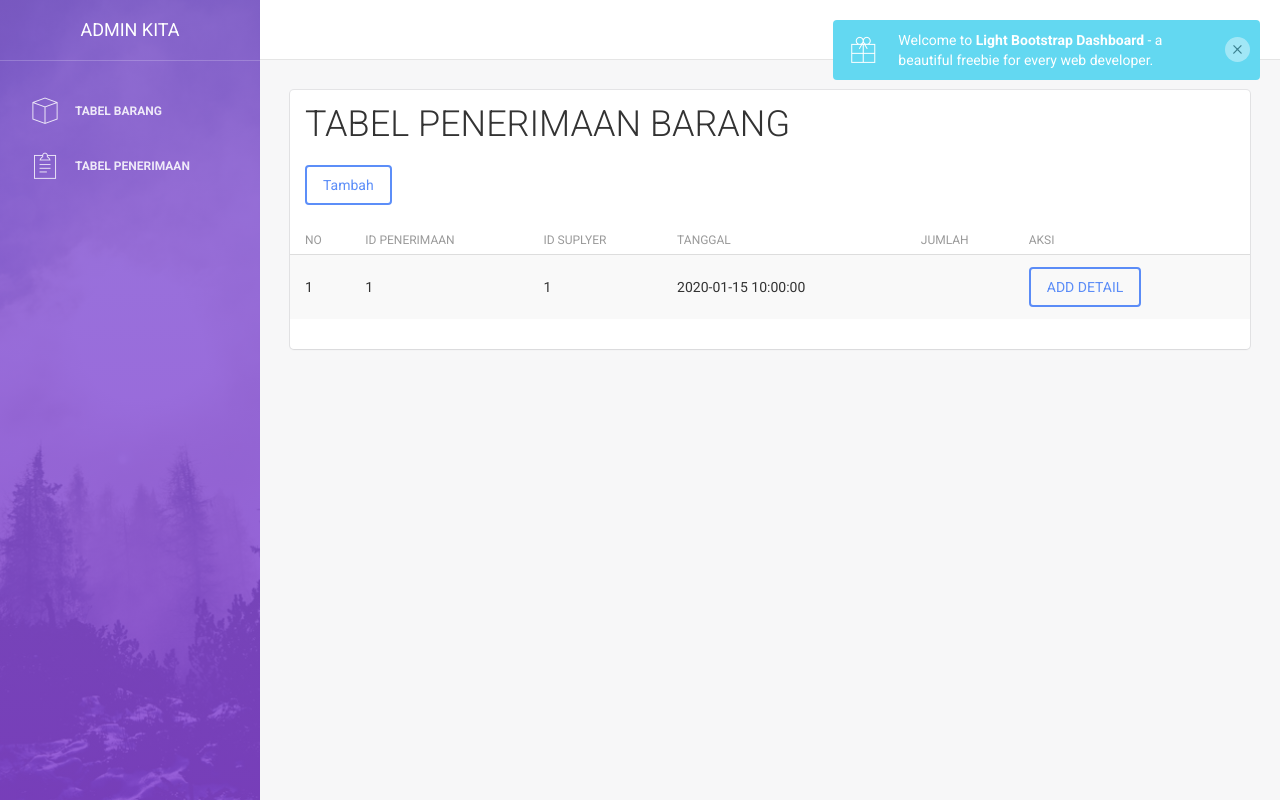
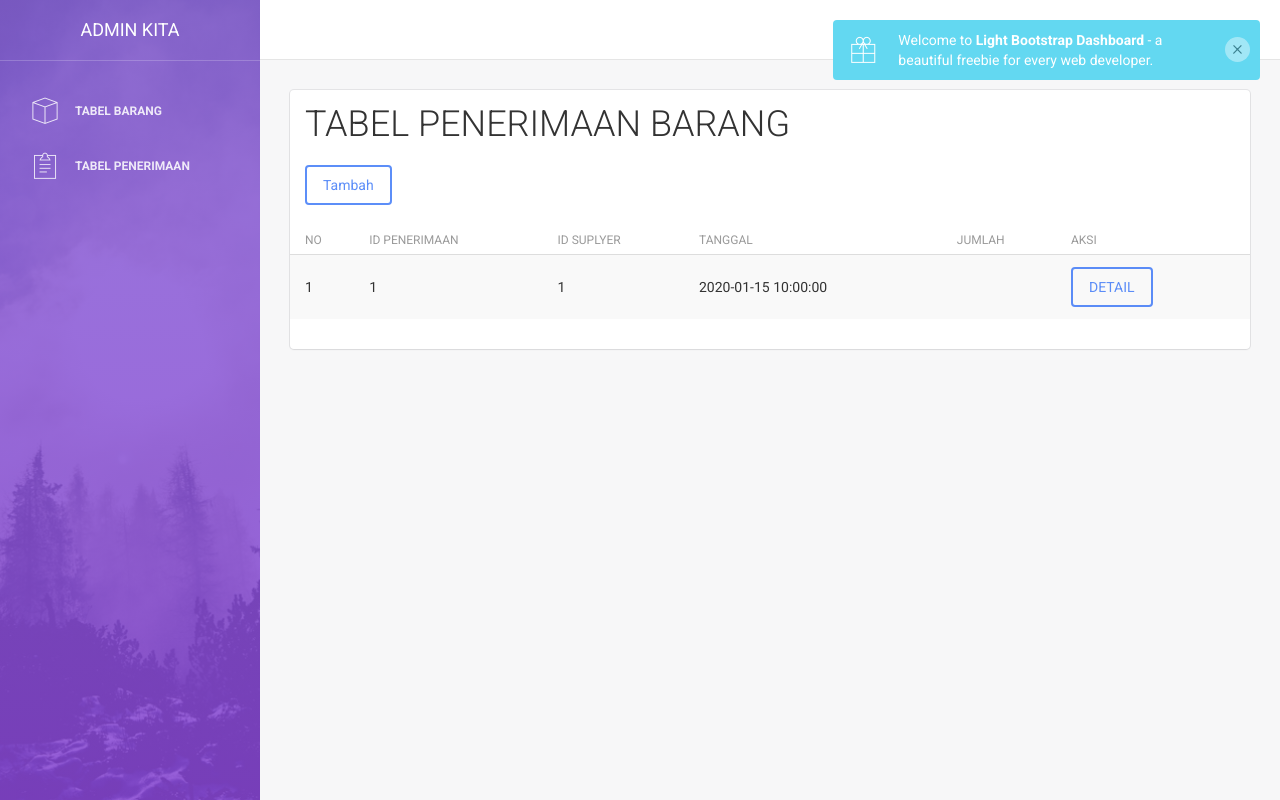
Before and after one commit to dodyprmna/UAS1, a CodeIgniter app: page /UAS1/penerimaan in a window 1280 px wide. Run offline with CodeIgniter, Linux system fonts and the light colour scheme; tables that the repository leaves empty or names only in its code hold one stand-in row (values such as "Sample post"); style sheets or scripts are compiled from the project's sources; some libraries are stand-ins or nearby versions.

Commit message:
Update t_penerimaan2.php

```diff
--- a/application/views/tabel/t_penerimaan2.php
+++ b/application/views/tabel/t_penerimaan2.php
@@ -28,7 +28,7 @@
                                                     <td><?php echo $row->id_user; ?></td>
                                                     <td><?php echo $row->tanggal; ?></td>
                                                     <td></td>
-                                                    <td><a href="<?php echo base_url('penerimaan/addDetail')?>"><button type="button" class="btn btn-primary">ADD DETAIL</button></a></td>
+                                                    <td><a href="<?php echo base_url('penerimaan/detail')?>"><button type="button" class="btn btn-primary">DETAIL</button></a></td>
                                                 </tr>
                                                 <?php
                                             }
```
